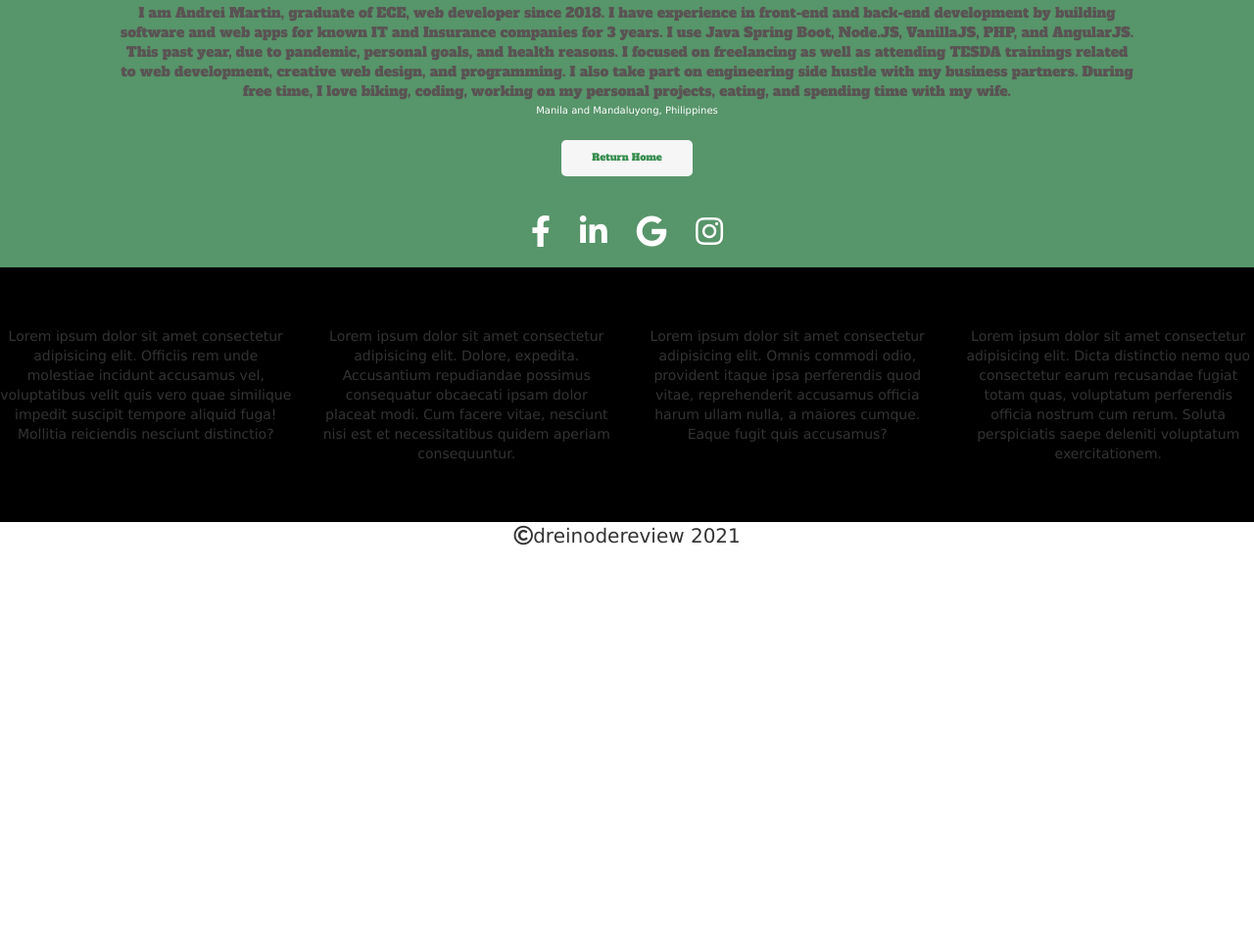
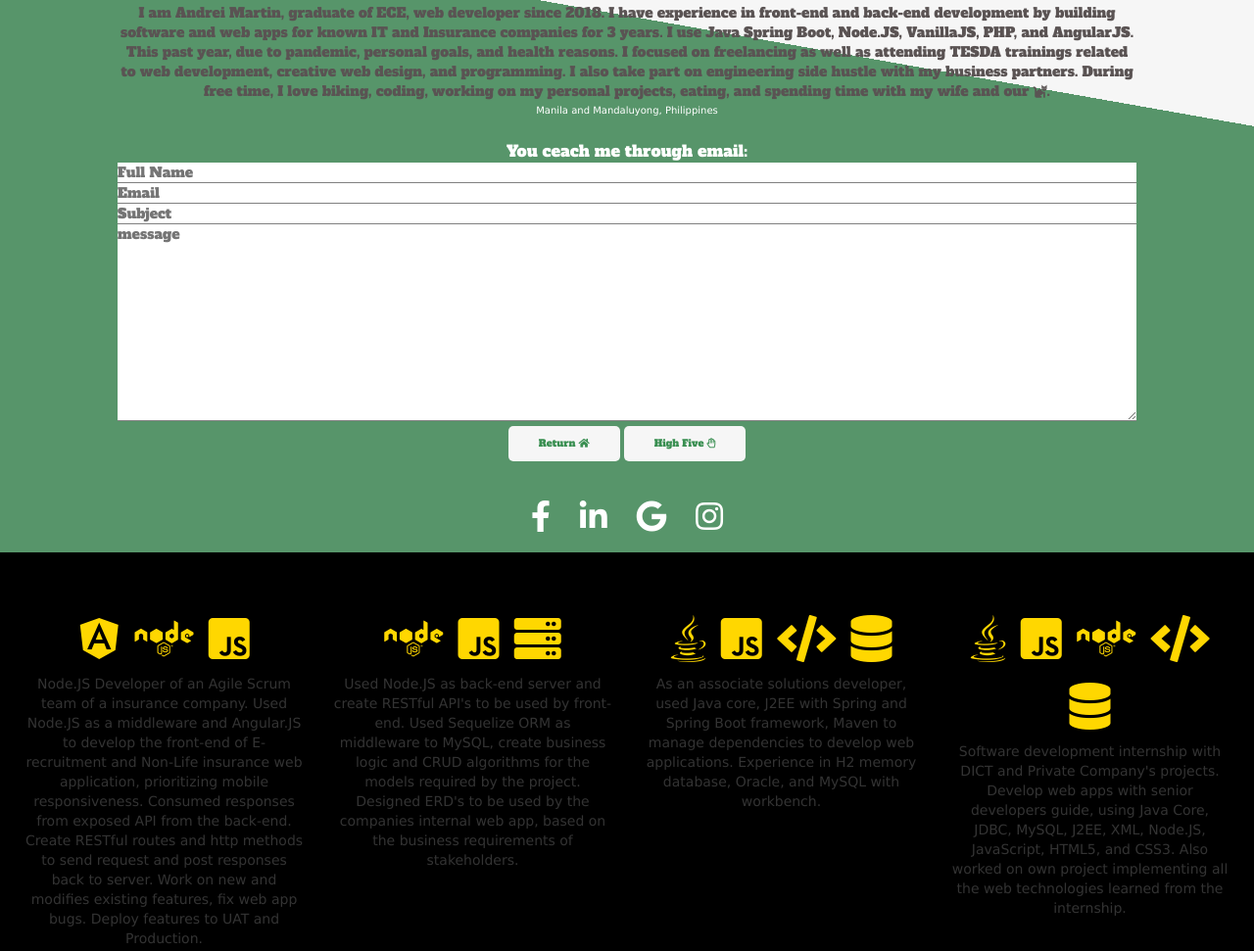
Before and after one commit to dreingineer/nodereview, a website: page public/about.html in a window 1280 px wide. Shown: the part 581-1552 px from the top of the page at 98% size. Before the commit the page ends 1142 px from the top, so only its background shows below. Drawn offline with nearby package versions, Linux system fonts and the light colour scheme.

Commit message:
email sending functionality and ui update

```diff
--- a/package.json
+++ b/package.json
@@ -12,6 +12,7 @@
   "author": "dreingineer ",
   "license": "ISC",
   "dependencies": {
+    "axios": "^0.21.1",
     "cheerio": "^1.0.0-rc.10",
     "cors": "^2.8.5",
     "express": "^4.17.1",
@@ -19,6 +20,8 @@
     "nedb": "^1.8.0",
     "node": "^10.16.1",
     "node-fetch": "^2.6.1",
+    "nodemailer": "^6.6.2",
+    "nodemailer-smtp-transport": "^2.7.4",
     "nodemon": "^2.0.7",
     "request": "^2.88.2",
     "request-promise": "^4.2.6",
--- /dev/null
+++ b/public/about.controller.js
@@ -0,0 +1,30 @@
+const sendEmail = document.getElementById('highfive')
+
+sendEmail.addEventListener('click', async (e) => {
+	e.preventDefault();
+
+	const name = document.getElementById('name').value
+	const email = document.getElementById('email').value
+	const subject = document.getElementById('subject').value
+	const emailbody = document.getElementById('message').value
+
+	let contactForm = {
+		name, email, subject, emailbody
+	}
+
+	// using axios to post to node rest api
+	let url = 'http://localhost:5000/api/send-email'
+	let response = await axios.post(url, contactForm)
+	let emailBody = await response.data
+	console.log('front-end data', emailBody)
+
+	alert('Email Sent')
+
+	//clear the input and text fields
+	document.getElementById('name').value = null
+	document.getElementById('email').value = null
+	document.getElementById('subject').value = null
+	document.getElementById('message').value = null
+
+	return
+})
--- a/public/about.html
+++ b/public/about.html
@@ -13,6 +13,7 @@
 	<link rel="preconnect" href="https://fonts.gstatic.com" crossorigin>
 	<link href="https://fonts.googleapis.com/css2?family=Alfa+Slab+One&family=Caveat&display=swap" rel="stylesheet">
 	<link rel="stylesheet" href="https://maxcdn.bootstrapcdn.com/bootstrap/3.4.1/css/bootstrap.min.css">
+	<script src="https://cdnjs.cloudflare.com/ajax/libs/axios/0.18.0/axios.min.js"></script>
 </head>
 
 <body class="aboutpage">
@@ -32,11 +33,26 @@
 				reasons. I focused on freelancing as well as
 				attending TESDA trainings related to web development, creative web design, and programming. I also take part on
 				engineering side hustle with my business partners. During free time, I love biking, coding, working on my
-				personal projects, eating, and spending time with my wife.
+				personal projects, eating, and spending time with my wife and our <i class="fas fa-cat"></i>.
 				<p>Manila and Mandaluyong, Philippines</p>
 			</div>
 		</div>
-		<a href="/" class="btn">Return Home</a>
+		<div class="emailprompt">
+			You ceach me through email:
+		</div>
+		<div class="form-container">
+			<form class="contact-form">
+				<input type="text" id="name" placeholder="Full Name">
+				<input type="email" id="email" placeholder="Email">
+				<input type="text" id="subject" placeholder="Subject">
+				<div class="emailbody">
+					<textarea class="emailmessage" id="message" cols="30" rows="10" placeholder="message"></textarea>
+				</div>
+			</form>
+		</div>
+		<a href="/" class="btn">Return <i class="fas fa-home"></i></a>
+		<a href="/" class="btn" id="highfive">High Five <i class="far fa-hand-paper"></i></a>
+
 	</div>
 	<div class="socmedicons">
 		<div>
@@ -48,34 +64,55 @@
 	</div>
 	<div class="aboutmeworks">
 		<div class="row">
-			<div class="col-xs-12 col-sm-6 col-md-3">Lorem ipsum dolor sit amet consectetur adipisicing elit. Officiis rem
-				unde
-				molestiae
-				incidunt
-				accusamus vel, voluptatibus velit quis vero quae similique impedit suscipit tempore aliquid fuga! Mollitia
-				reiciendis nesciunt distinctio?</div>
-			<div class="col-xs-12 col-sm-6 col-md-3">Lorem ipsum dolor sit amet consectetur adipisicing elit. Dolore,
-				expedita.
-				Accusantium
-				repudiandae possimus consequatur obcaecati ipsam dolor placeat modi. Cum facere vitae, nesciunt nisi est et
-				necessitatibus quidem aperiam consequuntur.</div>
-			<div class="col-xs-12 col-sm-6 col-md-3">Lorem ipsum dolor sit amet consectetur adipisicing elit. Omnis commodi
-				odio,
-				provident
-				itaque
-				ipsa perferendis quod vitae, reprehenderit accusamus officia harum ullam nulla, a maiores cumque. Eaque fugit
-				quis accusamus?</div>
-			<div class="col-xs-12 col-sm-6 col-md-3">Lorem ipsum dolor sit amet consectetur adipisicing elit. Dicta distinctio
-				nemo quo
-				consectetur
-				earum recusandae fugiat totam quas, voluptatum perferendis officia nostrum cum rerum. Soluta perspiciatis saepe
-				deleniti voluptatum exercitationem.</div>
+			<div class="col-xs-12 col-sm-6 col-md-3">
+				<div class="footlogo">
+					<i class="fab fa-angular"></i>
+					<i class="fab fa-node"></i>
+					<i class="fab fa-js-square"></i>
+				</div> Node.JS Developer of an Agile Scrum team of a
+				insurance company. Used
+				Node.JS as a middleware and Angular.JS to develop the front-end of E-recruitment and Non-Life insurance web
+				application, prioritizing mobile responsiveness. Consumed responses from exposed API from the back-end. Create
+				RESTful routes and http methods to
+				send request and post responses back to server. Work on new and modifies existing features, fix web app bugs.
+				Deploy features to UAT and Production.
+			</div>
+			<div class="col-xs-12 col-sm-6 col-md-3">
+				<div class="footlogo">
+					<i class="fab fa-node"></i>
+					<i class="fab fa-js-square"></i>
+					<i class="fas fa-server"></i>
+				</div>Used Node.JS as back-end server and create RESTful API's to be used by front-end. Used Sequelize ORM as
+				middleware to MySQL, create business logic and CRUD algorithms for the models required by the project. Designed
+				ERD's to be used by the companies internal web app, based on the business requirements of stakeholders.
+			</div>
+			<div class="col-xs-12 col-sm-6 col-md-3">
+				<div class="footlogo">
+					<i class="fab fa-java"></i>
+					<i class="fab fa-js-square"></i>
+					<i class="fas fa-code"></i>
+					<i class="fas fa-database"></i>
+				</div>As an associate solutions developer, used Java core, J2EE with Spring and Spring Boot framework, Maven to
+				manage dependencies to develop web applications. Experience in H2 memory database, Oracle, and MySQL with
+				workbench.
+			</div>
+			<div class="col-xs-12 col-sm-6 col-md-3">
+				<div class="footlogo">
+					<i class="fab fa-java"></i>
+					<i class="fab fa-js-square"></i>
+					<i class="fab fa-node"></i>
+					<i class="fas fa-code"></i>
+					<i class="fas fa-database"></i>
+				</div>Software development internship with DICT and Private Company's projects. Develop web apps with senior
+				developers guide, using Java Core, JDBC, MySQL, J2EE, XML, Node.JS, JavaScript, HTML5, and CSS3. Also worked on
+				own project implementing all the web technologies learned from the internship.
+			</div>
 		</div>
 	</div>
 	<div class="footnote">
 		<p><i class="far fa-copyright"></i>dreinodereview 2021</p>
 	</div>
-
+	<script src="./about.controller.js"></script>
 </body>
 
 </html>
--- a/public/style.css
+++ b/public/style.css
@@ -429,6 +429,30 @@ font-family: 'Caveat', cursive; */
 	line-height: 2rem;
 }
 
+.aboutcontainer .emailprompt {
+	color: white;
+	font-size: medium;
+}
+
+.aboutcontainer .form-container {
+	padding: 0;
+	margin: 0;
+	box-sizing: border-box;
+}
+
+.aboutcontainer .form-container input {
+	width: 100%;
+}
+
+.aboutcontainer .form-container input, textarea {
+	border: none;
+	border-bottom: 1px solid grey;
+}
+
+.aboutcontainer .form-container .emailmessage {
+	width: 100%;
+}
+
 .aboutcontainer .btn {
 	display: inline-block;
 	padding: 1rem 3rem;
@@ -473,8 +497,17 @@ font-family: 'Caveat', cursive; */
 
 }
 
+.aboutmeworks {
+	padding: 25px;
+}
+
 .aboutmeworks .row {
 	display: block;
 	margin-top: 30px;
 	margin-bottom: 30px;
 }
+
+.footlogo {
+	font-size: 48px;
+	color: gold;
+}
```
Also changed, not shown: public/index.html (+2 -2 lines), server.js (+48 -2 lines), 1 other file.
